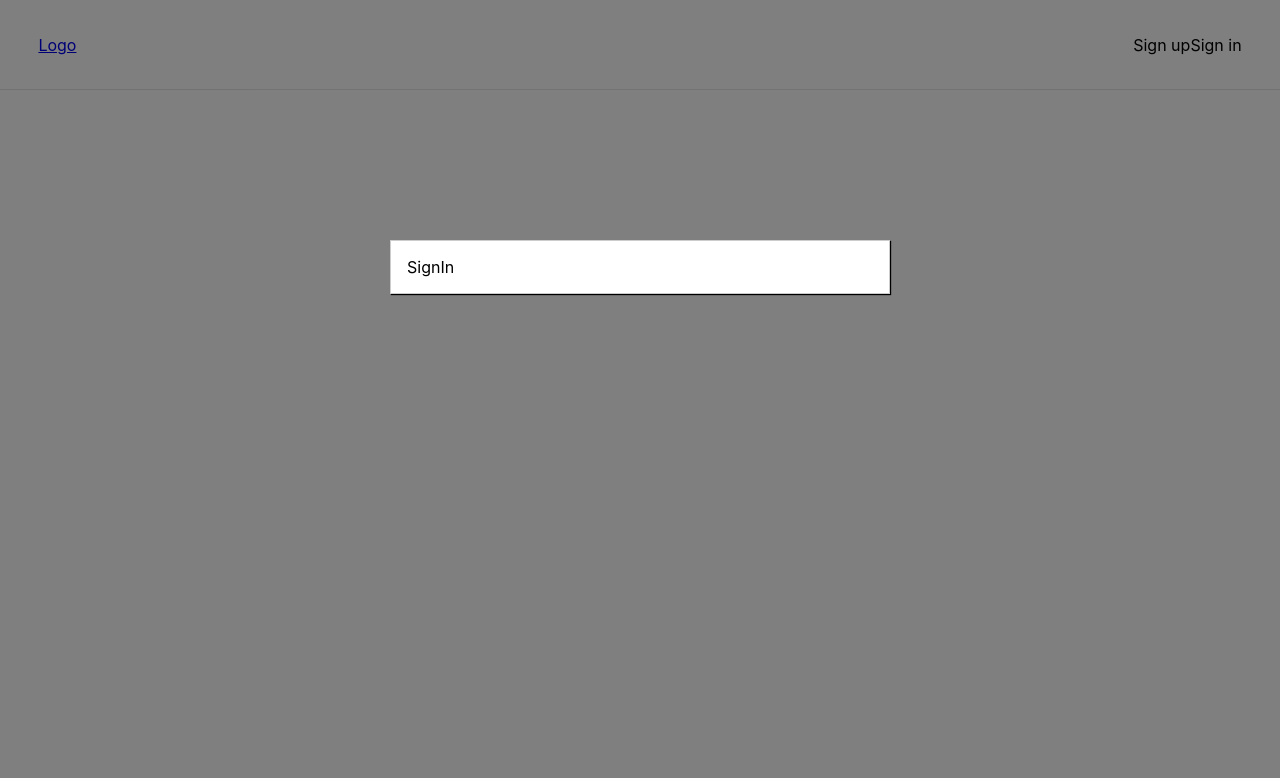
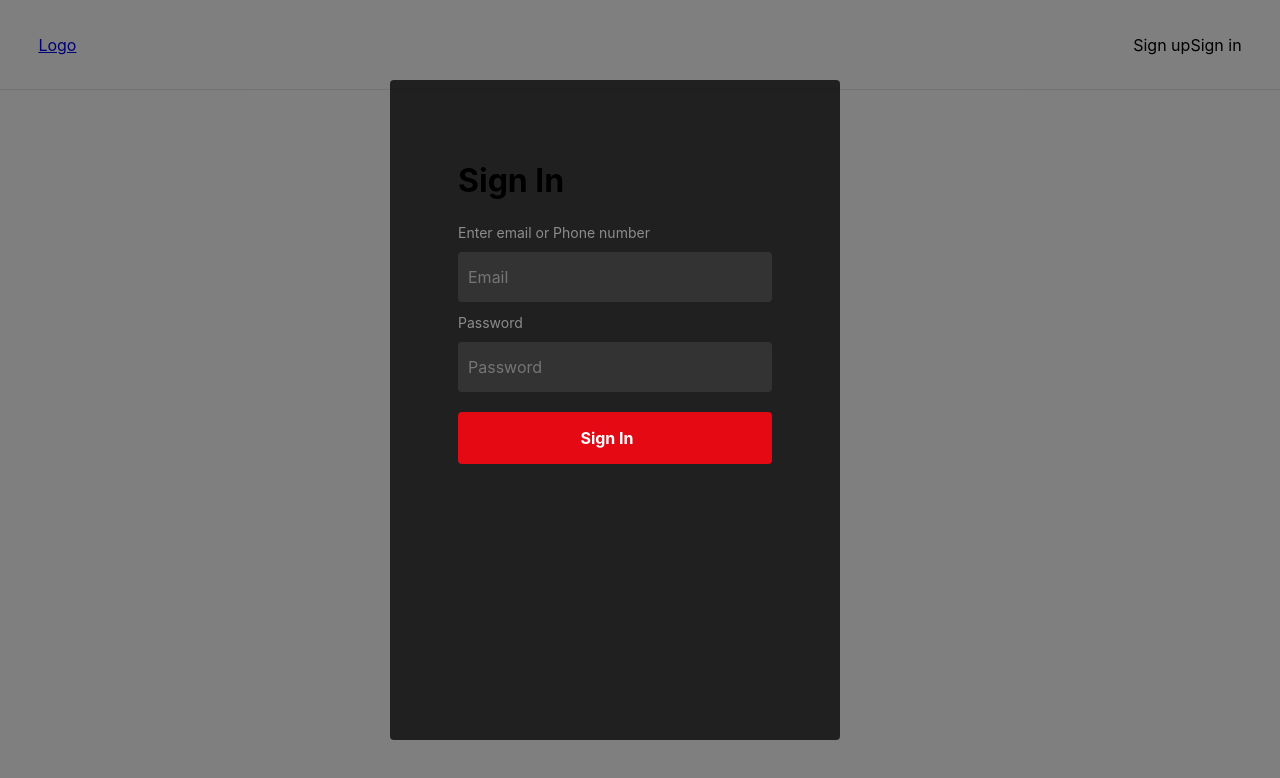
Before and after one commit to VChecherynda/netflix-clone, a React (Create React App) app: page / in a window 1280 px wide. Shown: the top 778 px of the page. Built offline with nearby package versions, Linux system fonts and the light colour scheme.

Commit message:
Add validation for SigIn

```diff
--- a/src/App.js
+++ b/src/App.js
@@ -2,7 +2,7 @@ import React, { Component } from 'react';
 import { Route, Switch, withRouter, Redirect } from 'react-router-dom';
 
 import Layout from './hoc/Layout/Layout';
-import SignIn from './components/SignIn/SignIn';
+import SignIn from './containers/SignIn/SignIn';
 
 import classes from './App.module.scss';
 
--- a/src/components/SignIn/SignIn.js
+++ /dev/null
@@ -1,13 +0,0 @@
-import React from 'react';
-
-import Modal from '../UI/Modal/Modal';
-
-const signIn = (props) => {
-  return (
-    <Modal show={true}>
-      SignIn
-    </Modal>
-  );
-}
-
-export default signIn;
--- /dev/null
+++ b/src/components/UI/Button/Button.js
@@ -0,0 +1,14 @@
+import React from 'react';
+
+import classes from './Button.module.scss';
+
+const button = (props) => (
+  <button
+    disabled={props.disabled}
+    className={[classes.Button, classes[props.btnType]].join(' ')}
+    onClick={props.clicked}>
+    {props.children}
+  </button>
+);
+
+export default button;
--- /dev/null
+++ b/src/components/UI/Button/Button.module.scss
@@ -0,0 +1,34 @@
+.Button {
+  width: 100%;
+  background-color: transparent;
+  border: none;
+  color: white;
+  outline: none;
+  cursor: pointer;
+  font: inherit;
+  padding: 16px;
+  margin: 10px;
+  border-radius: 4px;
+  font-size: 16px;
+  font-weight: 700;
+  font-weight: bold;
+}
+
+.Button:first-of-type {
+  margin-left: 0;
+  padding-left: 0;
+}
+
+.Button:disabled {
+  color: #ccc;
+  cursor: not-allowed;
+}
+
+.Success {
+  color: #5C9210;
+}
+
+.Danger {
+  color: #ffffff;
+  background: #e50914;
+}
--- a/src/components/UI/Input/Input.js
+++ b/src/components/UI/Input/Input.js
@@ -1,10 +1,10 @@
 import React from 'react';
 
-import classes from './Input.scss';
+import classes from './Input.module.scss';
 
 const input = (props) => {
   let inputElement = null;
-  const inputClasses = [classes.inputElement];
+  const inputClasses = [classes.InputElement];
 
   if(props.invalid && props.shouldValidate && props.touched) {
     inputClasses.push(classes.Invalid);
@@ -13,7 +13,7 @@ const input = (props) => {
   switch( props.elementType) {
     case('input'):
       inputElement = <input
-        classname={inputClasses.join(' ')}
+        className={inputClasses.join(' ')}
         {...props.elementConfig}
         value={props.value}
         onChange={props.changed}
@@ -21,7 +21,7 @@ const input = (props) => {
       break;
     case('textarea'):
       inputElement = <textarea
-        classname={inputClasses.join(' ')}
+        className={inputClasses.join(' ')}
         {...props.elementConfig}
         value={props.value}
         onChange={props.changed}
@@ -29,7 +29,7 @@ const input = (props) => {
       break;
     case('select'):
       inputElement = (<select
-        classname={inputClasses.join(' ')}
+        className={inputClasses.join(' ')}
         value={props.value}
         onChange={props.changed}
       >
--- /dev/null
+++ b/src/components/UI/Input/Input.module.scss
@@ -0,0 +1,35 @@
+.Input {
+  width: 100%;
+  box-sizing: border-box;
+  position: relative;
+}
+
+.InputElement {
+  display: block;
+  width: 100%;
+  height: 50px;
+  margin: 10px 0;
+  padding: 10px;
+  outline: none;
+  border: 0px;
+  border-radius: 4px;
+  background: #333;
+  font: inherit;
+  box-sizing: border-box;
+}
+
+.Label {
+  margin-bottom: 10px;
+  font-size: 14px;
+  color: #8c8c8c;
+}
+
+.InputElement:focus {
+  outline: none;
+  background-color: #ccc;
+}
+
+.Invalid {
+  border: 1px solid red;
+  background-color: #FDA49A;
+}
--- a/src/components/UI/Modal/Modal.module.scss
+++ b/src/components/UI/Modal/Modal.module.scss
@@ -1,20 +1,23 @@
 .Modal {
+  width: 300px;
+  height: 500px;
+  padding: 16px;
+  margin-bottom: 90px;
+  padding: 60px 68px 40px;
+  z-index: 500;
+  background-color: rgba(0,0,0,.75);
+  border-radius: 4px;
   position: fixed;
-  z-index: 500;
-  background-color: white;
-  width: 70%;
-  border: 1px solid #ccc;
-  box-shadow: 1px 1px 1px black;
-  padding: 16px;
   left: 15%;
-  top: 30%;
+  top: 10%;
   box-sizing: border-box;
   transition: all 0.3s ease-out;
 }
 
 @media (min-width: 600px) {
   .Modal {
-      width: 500px;
+      width: 450px;
+      height: 660px;
       left: calc(50% - 250px);
   }
 }
--- /dev/null
+++ b/src/containers/SignIn/SignIn.js
@@ -0,0 +1,103 @@
+import React, { Component } from 'react';
+
+import Modal from '../../components/UI/Modal/Modal';
+import Input from '../../components/UI/Input/Input';
+import Button from '../../components/UI/Button/Button';
+
+import classes from './SignIn.module.scss';
+
+import { updateObject, checkValidity } from '../../shared/utility';
+
+
+class SignIn extends Component {
+  state = {
+    signInForm: {
+      email: {
+        label: 'Enter email or Phone number',
+        elementType: 'input',
+        elementConfig: {
+            type: 'text',
+            placeholder: 'Email'
+        },
+        value: '',
+        validation: {
+            required: true
+        },
+        valid: false,
+        touched: false
+      },
+      password: {
+        label: 'Password',
+        elementType: 'input',
+        elementConfig: {
+            type: 'text',
+            placeholder: 'Password'
+        },
+        value: '',
+        validation: {
+            required: true
+        },
+        valid: false,
+        touched: false
+      }
+    }
+  }
+
+  inputChangedHandler = (event, inputIdentifier) => {
+    const updatedFormElement = updateObject(this.state.signInForm[inputIdentifier], {
+      value: event.target.value,
+      valid: checkValidity(event.target.value, this.state.signInForm[inputIdentifier].validation),
+      touched: true
+    });
+
+    const updatedSignInForm = updateObject(this.state.signInForm, {
+      [inputIdentifier]: updatedFormElement
+    });
+
+    let formIsValid = true;
+
+    for (let inputIdentifier in updatedSignInForm) {
+      formIsValid = updatedSignInForm[inputIdentifier].valid && formIsValid;
+    }
+    this.setState({signInForm: updatedSignInForm, formIsValid: formIsValid});
+  }
+
+  render() {
+    const formElementsArray = [];
+
+    for(let key in this.state.signInForm) {
+      formElementsArray.push({
+        id: key,
+        config: this.state.signInForm[key]
+      })
+    }
+
+    return (
+      <Modal show={true}>
+        <h1 className={classes.SignIn__title}>Sign In</h1>
+        <form onSubmit={this.signInHandler}>
+          {formElementsArray.map(formElement => (
+            <Input
+              key={formElement.id}
+              label={formElement.config.label}
+              elementType={formElement.config.elementType}
+              elementConfig={formElement.config.elementConfig}
+              value={formElement.config.value}
+              invalid={!formElement.config.valid}
+              shouldValidate={formElement.config.validation}
+              touched={formElement.config.touched}
+              changed={(event) => this.inputChangedHandler(event, formElement.id)}
+            />
+          ))}
+          <Button
+            btnType="Danger"
+          >
+            Sign In
+          </Button>
+        </form>
+      </Modal>
+    );
+  }
+}
+
+export default SignIn;
--- /dev/null
+++ b/src/shared/utility.js
@@ -0,0 +1,38 @@
+export const updateObject = (oldObject, updatedProperties) => {
+  return {
+      ...oldObject,
+      ...updatedProperties
+  };
+};
+
+export const checkValidity = ( value, rules ) => {
+  let isValid = true;
+
+  if ( !rules ) {
+      return true;
+  }
+
+  if ( rules.required ) {
+      isValid = value.trim() !== '' && isValid;
+  }
+
+  if ( rules.minLength ) {
+      isValid = value.length >= rules.minLength && isValid
+  }
+
+  if ( rules.maxLength ) {
+      isValid = value.length <= rules.maxLength && isValid
+  }
+
+  if ( rules.isEmail ) {
+      const pattern = /[a-z0-9!#$%&'*+/=?^_`{|}~-]+(?:\.[a-z0-9!#$%&'*+/=?^_`{|}~-]+)*@(?:[a-z0-9](?:[a-z0-9-]*[a-z0-9])?\.)+[a-z0-9](?:[a-z0-9-]*[a-z0-9])?/;
+      isValid = pattern.test( value ) && isValid
+  }
+
+  if ( rules.isNumeric ) {
+      const pattern = /^\d+$/;
+      isValid = pattern.test( value ) && isValid
+  }
+
+  return isValid;
+}
```
Also changed, not shown: src/containers/SignIn/SignIn.module.scss (added).
